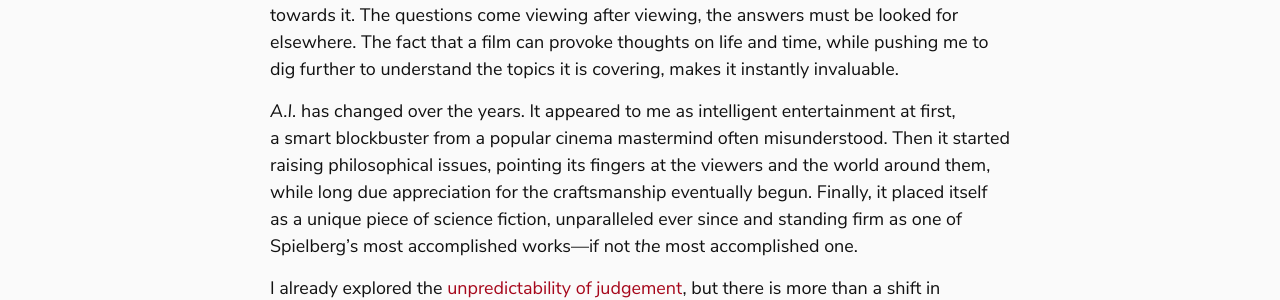
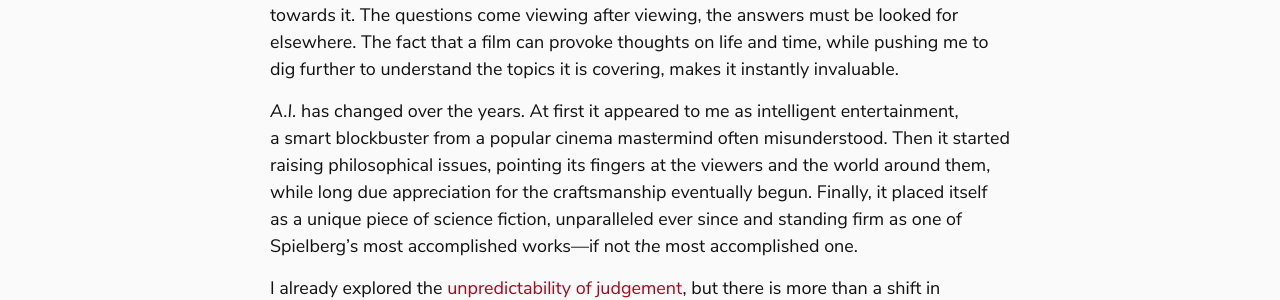
Before and after one commit to manuel-uberti/filmsinwords, a Jekyll site: the page built from _posts/2019-07-05-ai.md, in a window 1280 px wide. Shown: the part 1458-1758 px from the top of the page. Built offline with Jekyll 4.4.1, drawn with Linux system fonts in a browser that asks for light colours.

Commit message:
Fix wording

```diff
--- a/_posts/2019-07-05-ai.md
+++ b/_posts/2019-07-05-ai.md
@@ -55,9 +55,9 @@
 provoke thoughts on life and time, while pushing me to dig further to understand
 the topics it is covering, makes it instantly invaluable.
 
-*A.I.* has changed over the years. It appeared to me as intelligent
-entertainment at first, a smart blockbuster from a popular cinema mastermind
-often misunderstood. Then it started raising philosophical issues, pointing its
+*A.I.* has changed over the years. At first it appeared to me as intelligent
+entertainment, a smart blockbuster from a popular cinema mastermind often
+misunderstood. Then it started raising philosophical issues, pointing its
 fingers at the viewers and the world around them, while long due appreciation
 for the craftsmanship eventually begun. Finally, it placed itself as a unique
 piece of science fiction, unparalleled ever since and standing firm as one of
```
